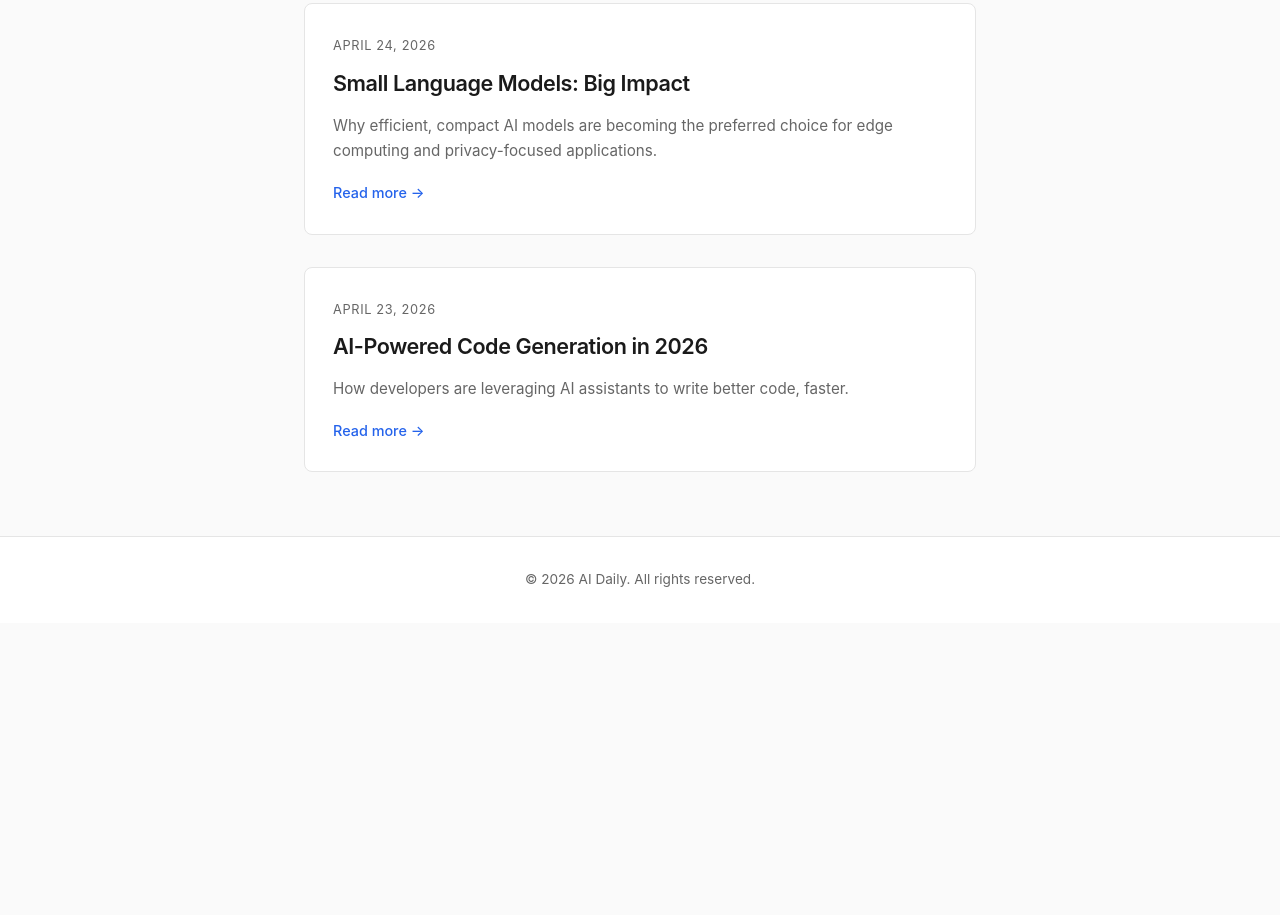
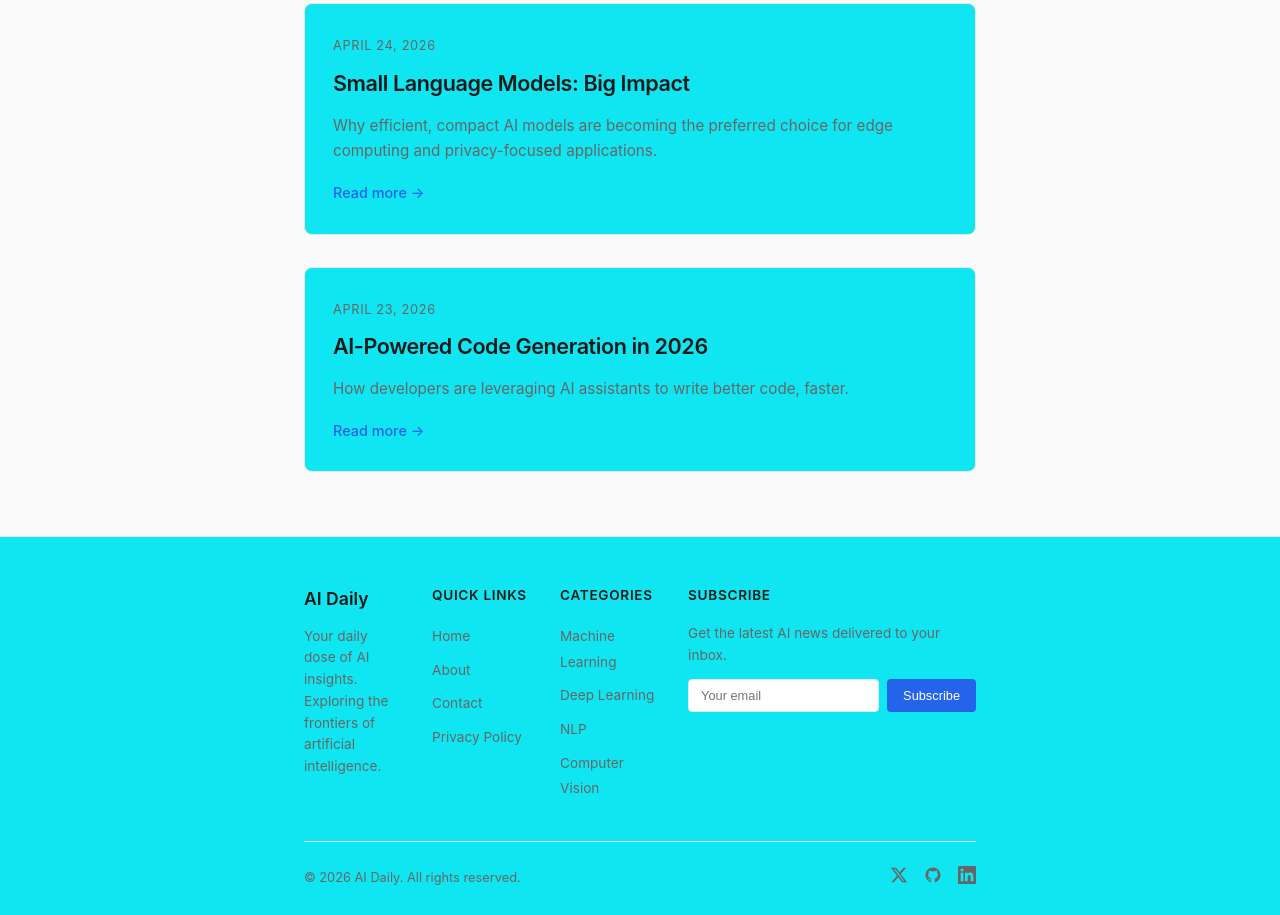
Before and after one commit to NidhiT19/Website, a plain HTML site: page index.html in a window 1280 px wide. Shown: the part 1451-2366 px from the top of the page. Before the commit the page ends 2074 px from the top, so only its background shows below. Drawn offline with Linux system fonts and the light colour scheme.

Commit message:
Footer section added

```diff
--- a/index.html
+++ b/index.html
@@ -101,7 +101,52 @@
 
     <footer>
         <div class="container">
-            <p>&copy; 2026 AI Daily. All rights reserved.</p>
+            <div class="footer-content">
+                <div class="footer-section">
+                    <h3>AI Daily</h3>
+                    <p>Your daily dose of AI insights. Exploring the frontiers of artificial intelligence.</p>
+                </div>
+                <div class="footer-section">
+                    <h4>Quick Links</h4>
+                    <ul>
+                        <li><a href="#">Home</a></li>
+                        <li><a href="#">About</a></li>
+                        <li><a href="#">Contact</a></li>
+                        <li><a href="#">Privacy Policy</a></li>
+                    </ul>
+                </div>
+                <div class="footer-section">
+                    <h4>Categories</h4>
+                    <ul>
+                        <li><a href="#">Machine Learning</a></li>
+                        <li><a href="#">Deep Learning</a></li>
+                        <li><a href="#">NLP</a></li>
+                        <li><a href="#">Computer Vision</a></li>
+                    </ul>
+                </div>
+                <div class="footer-section">
+                    <h4>Subscribe</h4>
+                    <p>Get the latest AI news delivered to your inbox.</p>
+                    <form class="subscribe-form">
+                        <input type="email" placeholder="Your email" required>
+                        <button type="submit">Subscribe</button>
+                    </form>
+                </div>
+            </div>
+            <div class="footer-bottom">
+                <p>&copy; 2026 AI Daily. All rights reserved.</p>
+                <div class="social-links">
+                    <a href="#" aria-label="Twitter">
+                        <svg width="18" height="18" viewBox="0 0 24 24" fill="currentColor"><path d="M18.244 2.25h3.308l-7.227 8.26 8.502 11.24H16.17l-5.214-6.817L4.99 21.75H1.68l7.73-8.835L1.254 2.25H8.08l4.713 6.231zm-1.161 17.52h1.833L7.084 4.126H5.117z"/></svg>
+                    </a>
+                    <a href="#" aria-label="GitHub">
+                        <svg width="18" height="18" viewBox="0 0 24 24" fill="currentColor"><path d="M12 2C6.477 2 2 6.477 2 12c0 4.42 2.87 8.17 6.84 9.5.5.08.66-.23.66-.5v-1.69c-2.77.6-3.36-1.34-3.36-1.34-.46-1.16-1.11-1.47-1.11-1.47-.91-.62.07-.6.07-.6 1 .07 1.53 1.03 1.53 1.03.87 1.52 2.34 1.07 2.91.83.09-.65.35-1.09.63-1.34-2.22-.25-4.55-1.11-4.55-4.92 0-1.11.38-2 1.03-2.71-.1-.25-.45-1.29.1-2.64 0 0 .84-.27 2.75 1.02.79-.22 1.65-.33 2.5-.33.85 0 1.71.11 2.5.33 1.91-1.29 2.75-1.02 2.75-1.02.55 1.35.2 2.39.1 2.64.65.71 1.03 1.6 1.03 2.71 0 3.82-2.34 4.66-4.57 4.91.36.31.69.92.69 1.85V21c0 .27.16.59.67.5C19.14 20.16 22 16.42 22 12A10 10 0 0012 2z"/></svg>
+                    </a>
+                    <a href="#" aria-label="LinkedIn">
+                        <svg width="18" height="18" viewBox="0 0 24 24" fill="currentColor"><path d="M20.447 20.452h-3.554v-5.569c0-1.328-.027-3.037-1.852-3.037-1.853 0-2.136 1.445-2.136 2.939v5.667H9.351V9h3.414v1.561h.046c.477-.9 1.637-1.85 3.37-1.85 3.601 0 4.267 2.37 4.267 5.455v6.286zM5.337 7.433c-1.144 0-2.063-.926-2.063-2.065 0-1.138.92-2.063 2.063-2.063 1.14 0 2.064.925 2.064 2.063 0 1.139-.925 2.065-2.064 2.065zm1.782 13.019H3.555V9h3.564v11.452zM22.225 0H1.771C.792 0 0 .774 0 1.729v20.542C0 23.227.792 24 1.771 24h20.451C23.2 24 24 23.227 24 22.271V1.729C24 .774 23.2 0 22.222 0h.003z"/></svg>
+                    </a>
+                </div>
+            </div>
         </div>
     </footer>
 </body>
--- a/style.css
+++ b/style.css
@@ -11,7 +11,7 @@
     --text-secondary: #666666;
     --accent-color: #2563eb;
     --border-color: #e5e5e5;
-    --card-bg: #ffffff;
+    --card-bg: #10e6f1;
 }
 
 body {
@@ -272,16 +272,126 @@ nav {
 footer {
     background: var(--card-bg);
     border-top: 1px solid var(--border-color);
-    padding: 2rem 0;
-    text-align: center;
+    padding: 3rem 0 1.5rem;
 }
 
-footer p {
+.footer-content {
+    display: grid;
+    grid-template-columns: repeat(4, 1fr);
+    gap: 2rem;
+    padding-bottom: 2rem;
+    border-bottom: 1px solid var(--border-color);
+}
+
+.footer-section h3 {
+    font-size: 1.1rem;
+    font-weight: 600;
+    margin-bottom: 0.75rem;
+}
+
+.footer-section h4 {
+    font-size: 0.85rem;
+    font-weight: 600;
+    text-transform: uppercase;
+    letter-spacing: 0.05em;
+    margin-bottom: 1rem;
+    color: var(--text-primary);
+}
+
+.footer-section p {
     color: var(--text-secondary);
     font-size: 0.85rem;
+    line-height: 1.6;
+}
+
+.footer-section ul {
+    list-style: none;
+}
+
+.footer-section ul li {
+    margin-bottom: 0.5rem;
+}
+
+.footer-section ul li a {
+    color: var(--text-secondary);
+    text-decoration: none;
+    font-size: 0.85rem;
+    transition: color 0.2s ease;
+}
+
+.footer-section ul li a:hover {
+    color: var(--accent-color);
+}
+
+/* Subscribe Form */
+.subscribe-form {
+    display: flex;
+    gap: 0.5rem;
+    margin-top: 0.75rem;
+}
+
+.subscribe-form input {
+    flex: 1;
+    padding: 0.5rem 0.75rem;
+    border: 1px solid var(--border-color);
+    border-radius: 4px;
+    font-size: 0.8rem;
+    outline: none;
+}
+
+.subscribe-form input:focus {
+    border-color: var(--accent-color);
+}
+
+.subscribe-form button {
+    background: var(--accent-color);
+    color: white;
+    border: none;
+    padding: 0.5rem 1rem;
+    border-radius: 4px;
+    font-size: 0.8rem;
+    cursor: pointer;
+    transition: background 0.2s ease;
+}
+
+.subscribe-form button:hover {
+    background: #1d4ed8;
+}
+
+/* Footer Bottom */
+.footer-bottom {
+    display: flex;
+    justify-content: space-between;
+    align-items: center;
+    padding-top: 1.5rem;
+}
+
+.footer-bottom p {
+    color: var(--text-secondary);
+    font-size: 0.8rem;
+}
+
+.social-links {
+    display: flex;
+    gap: 1rem;
+}
+
+.social-links a {
+    color: var(--text-secondary);
+    transition: color 0.2s ease;
+}
+
+.social-links a:hover {
+    color: var(--accent-color);
 }
 
 /* Responsive */
+@media (max-width: 768px) {
+    .footer-content {
+        grid-template-columns: repeat(2, 1fr);
+    }
+}
+
 @media (max-width: 600px) {
     .hero h1 {
         font-size: 1.75rem;
@@ -298,4 +408,18 @@ footer p {
     .blog-card h2 {
         font-size: 1.15rem;
     }
+
+    .footer-content {
+        grid-template-columns: 1fr;
+        text-align: center;
+    }
+
+    .footer-bottom {
+        flex-direction: column;
+        gap: 1rem;
+    }
+
+    .subscribe-form {
+        flex-direction: column;
+    }
 }
```
